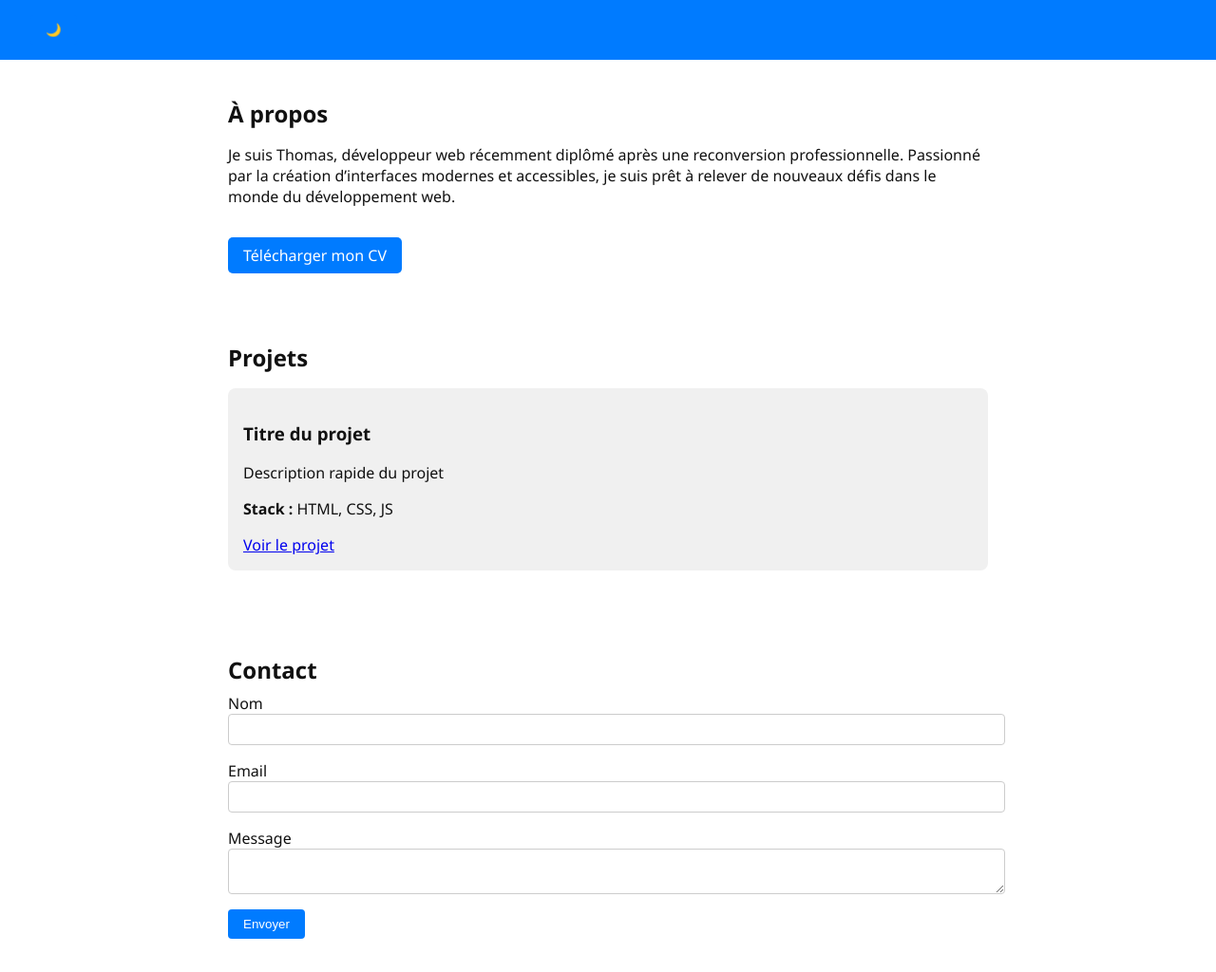
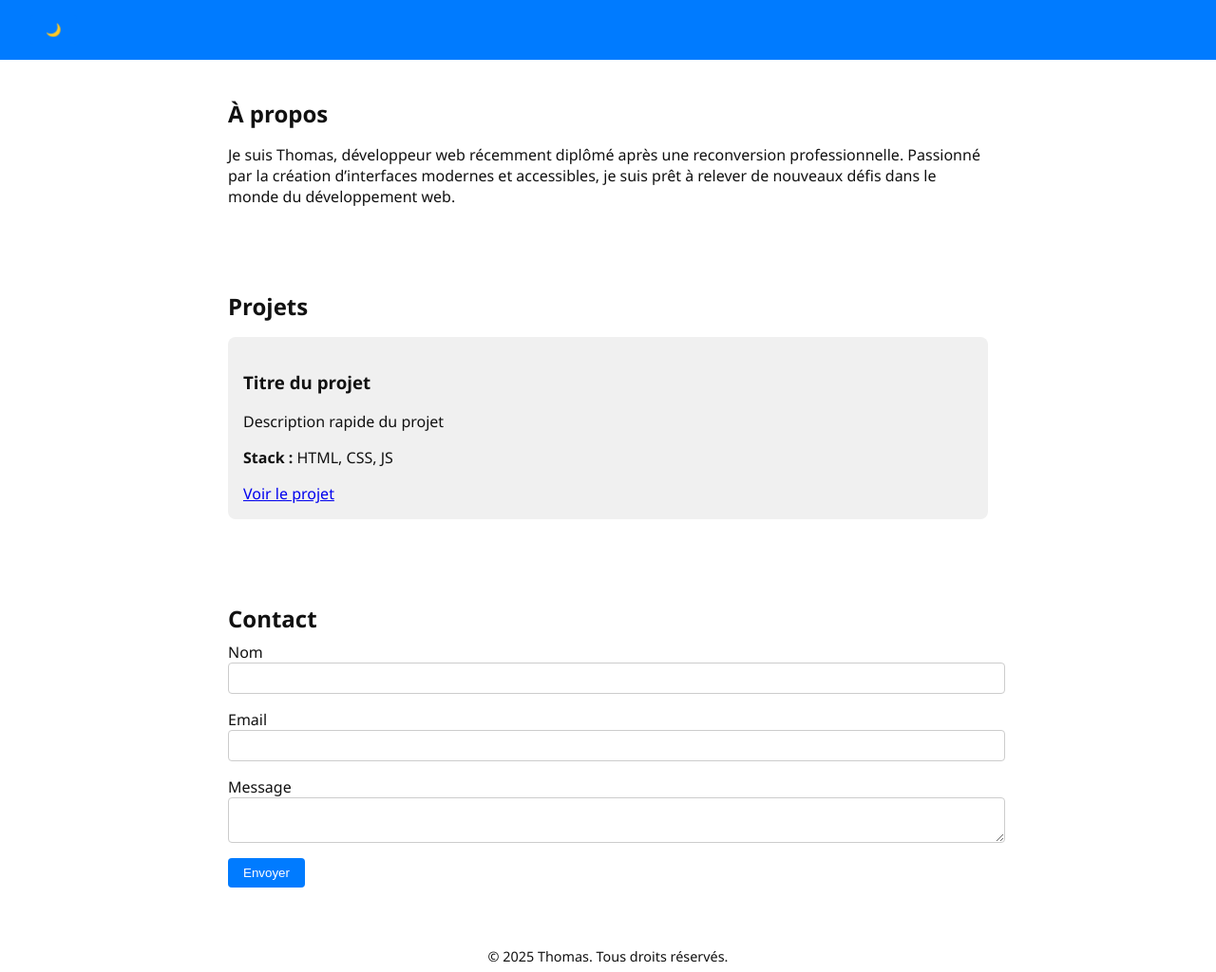
Before and after one commit to BigDevTom/Portfolio, a plain HTML site: page index.html in a window 1280 px wide. Shown: the top 1024 px of the page at 95% size. Drawn offline with Linux system fonts and the light colour scheme.

Commit message:
mise en commentaire du bouton téléchargement

```diff
--- a/index.html
+++ b/index.html
@@ -20,7 +20,7 @@
         <div id="social-links">
         <!-- Liens vers GitHub, LinkedIn, etc. à ajouter ici -->
         </div>
-        <a href="" download class="cv-button">Télécharger mon CV</a>
+        <!-- <a href="" download class="cv-button">Télécharger mon CV</a> -->
     </section>
 
     <section id="projects">
```
